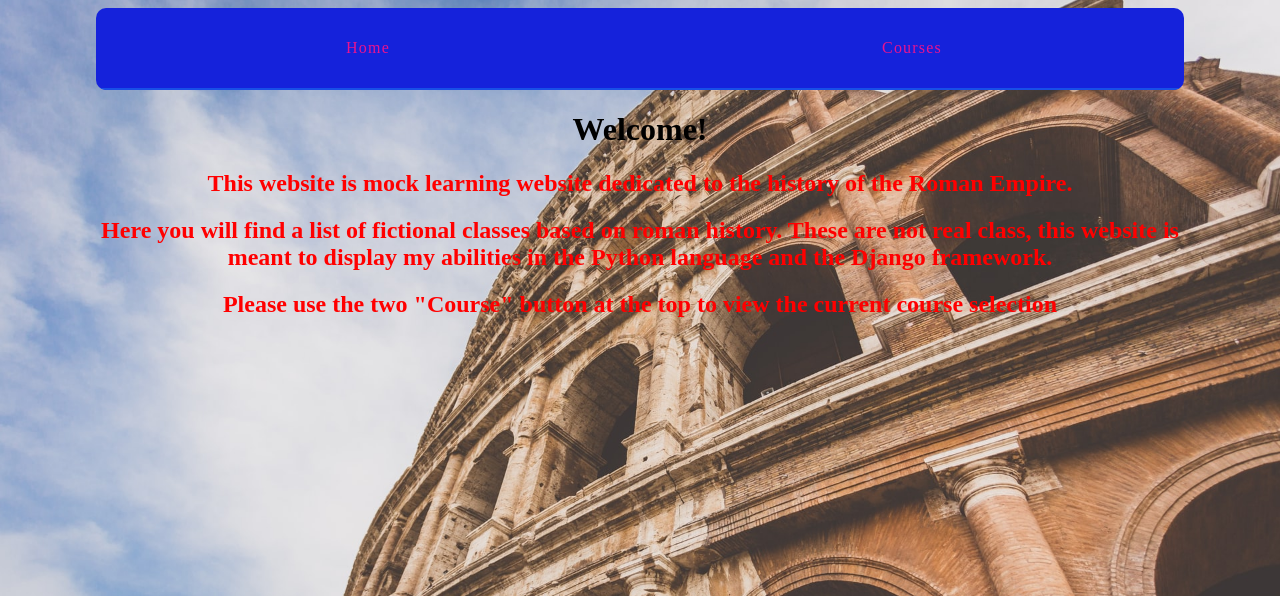
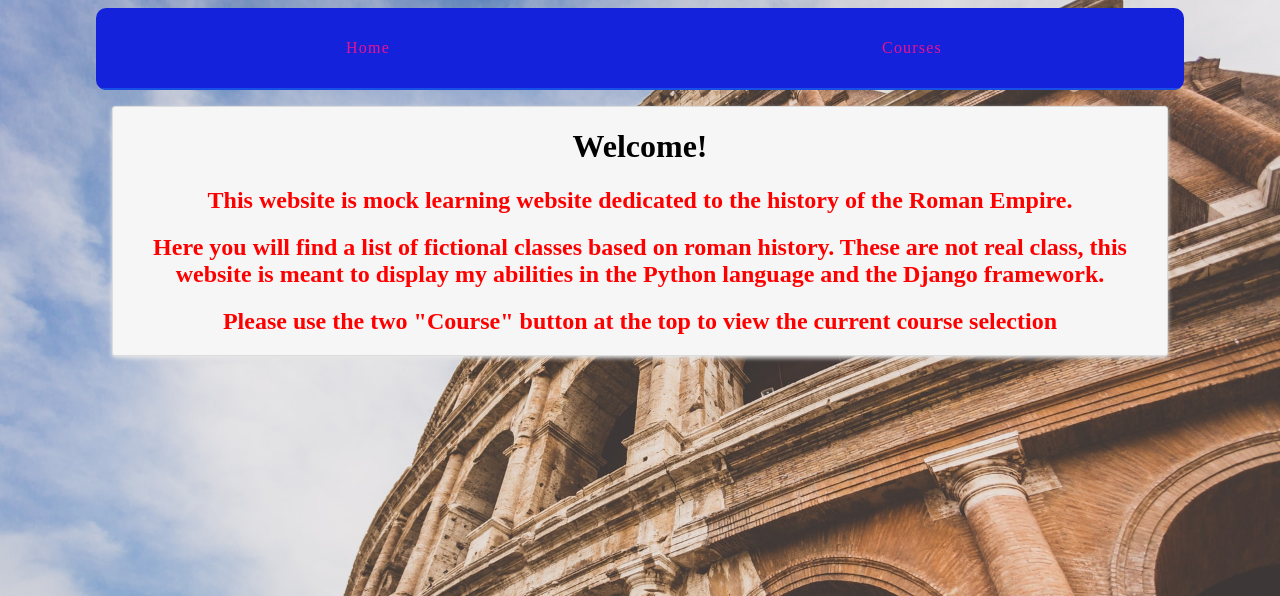
Before and after one commit to WRNoble/Django-Learning-Site, a Django app: page / in a window 1280 px wide. Shown: the top 596 px of the page. Run offline with Django 3.2, Linux system fonts and the light colour scheme.

Commit message:
minor css changes

```diff
--- a/templates/home.html
+++ b/templates/home.html
@@ -1,6 +1,8 @@
 {% extends "layout.html" %} {% block title %}Ancient Rome Education Site Mock
 Django test site {% endblock %} {% block content %}
-<h1 class="welcome">Welcome!</h1>
+<div class="card">
+  <h1 class="welcome header">Welcome!</h1>
+
   <h2 class="intro">
     This website is mock learning website dedicated to the history of the Roman
     Empire.
@@ -14,4 +16,5 @@ Django test site {% endblock %} {% block content %}
     Please use the two "Course" button at the top to view the current course
     selection
   </h2>
+</div>
 {% endblock %}
```
Lines whose indentation alone changed are shown as unchanged.
